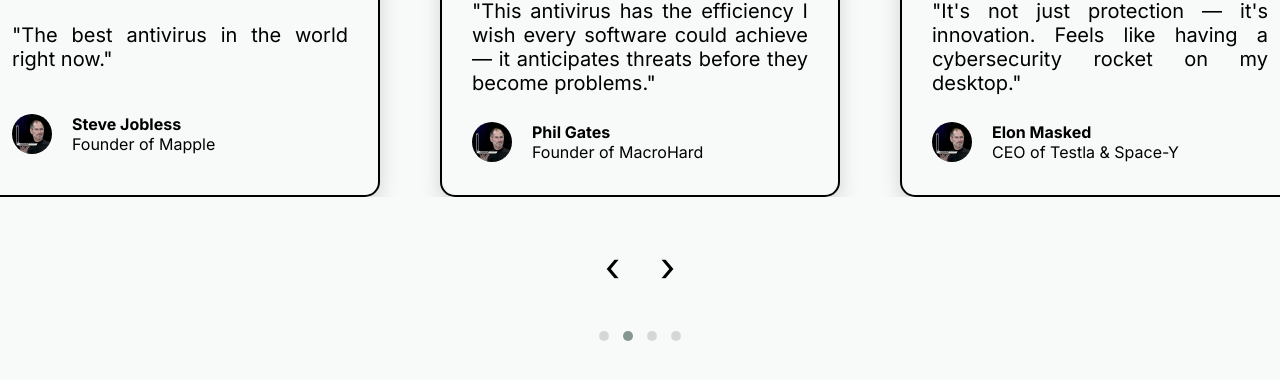
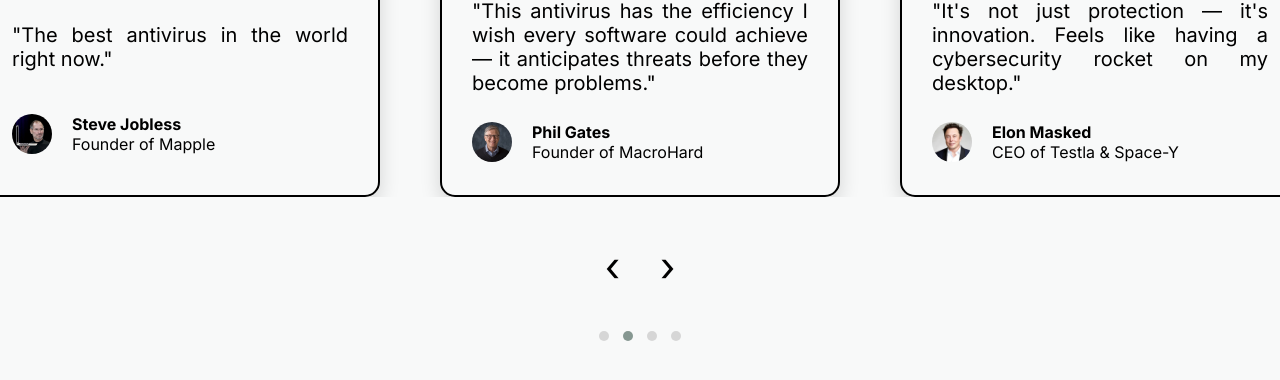
Before and after one commit to senarais/rhinowall, a plain HTML site: page index.html in a window 1280 px wide. Shown: the part 3148-3528 px from the top of the page. Drawn offline with nearby package versions, Linux system fonts and the light colour scheme.

Commit message:
feat(main): edited the users photo in the feedback

```diff
--- a/index.html
+++ b/index.html
@@ -303,7 +303,7 @@
                     <p>"This antivirus has the efficiency I wish every software could achieve — it anticipates threats before they become problems."</p>
                 </div>
                 <div class="feedback-user">
-                    <img src="assets/people/steve-jobs.jpeg" alt="Steve Jobs">
+                    <img src="assets/people/bill-gates.jpeg" alt="Bill Gates">
                     <div class="feedback-user-name">
                         <p class="bold">Phil Gates</p>
                         <p>Founder of MacroHard</p>
@@ -316,7 +316,7 @@
                     <p>"It's not just protection — it's innovation. Feels like having a cybersecurity rocket on my desktop."</p>
                 </div>
                 <div class="feedback-user">
-                    <img src="assets/people/steve-jobs.jpeg" alt="Steve Jobs">
+                    <img src="assets/people/elon-musk.jpeg" alt="Elon Musk">
                     <div class="feedback-user-name">
                         <p class="bold">Elon Masked</p>
                         <p>CEO of Testla & Space-Y</p>
@@ -329,10 +329,10 @@
                     <p>"Scales effortlessly, delivers consistent performance, and adapts to threats instantly — that’s the future of security"</p>
                 </div>
                 <div class="feedback-user">
-                    <img src="assets/people/steve-jobs.jpeg" alt="Steve Jobs">
+                    <img src="assets/people/jefbezos.jpeg" alt="Jeff Bezos">
                     <div class="feedback-user-name">
                         <p class="bold">Jeff Benzos</p>
-                        <p>Founder of Mapple</p>
+                        <p>Founder of Amaze-On</p>
                     </div>
                 </div>
             </div>
```
Also changed, not shown: assets/people/bill-gates.jpeg (added), assets/people/elon-musk.jpeg (added), assets/people/jefbezos.jpeg (added).
